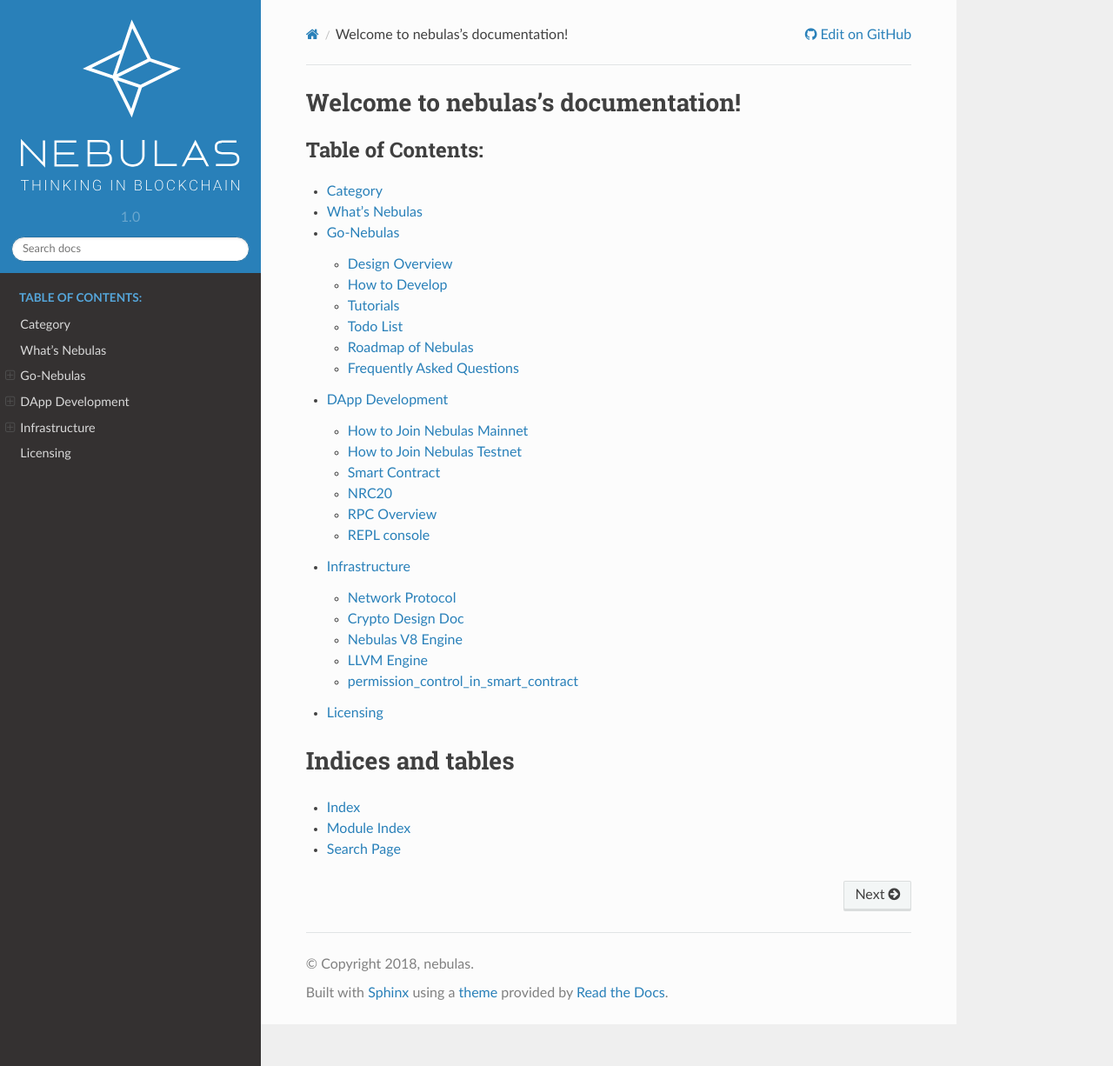
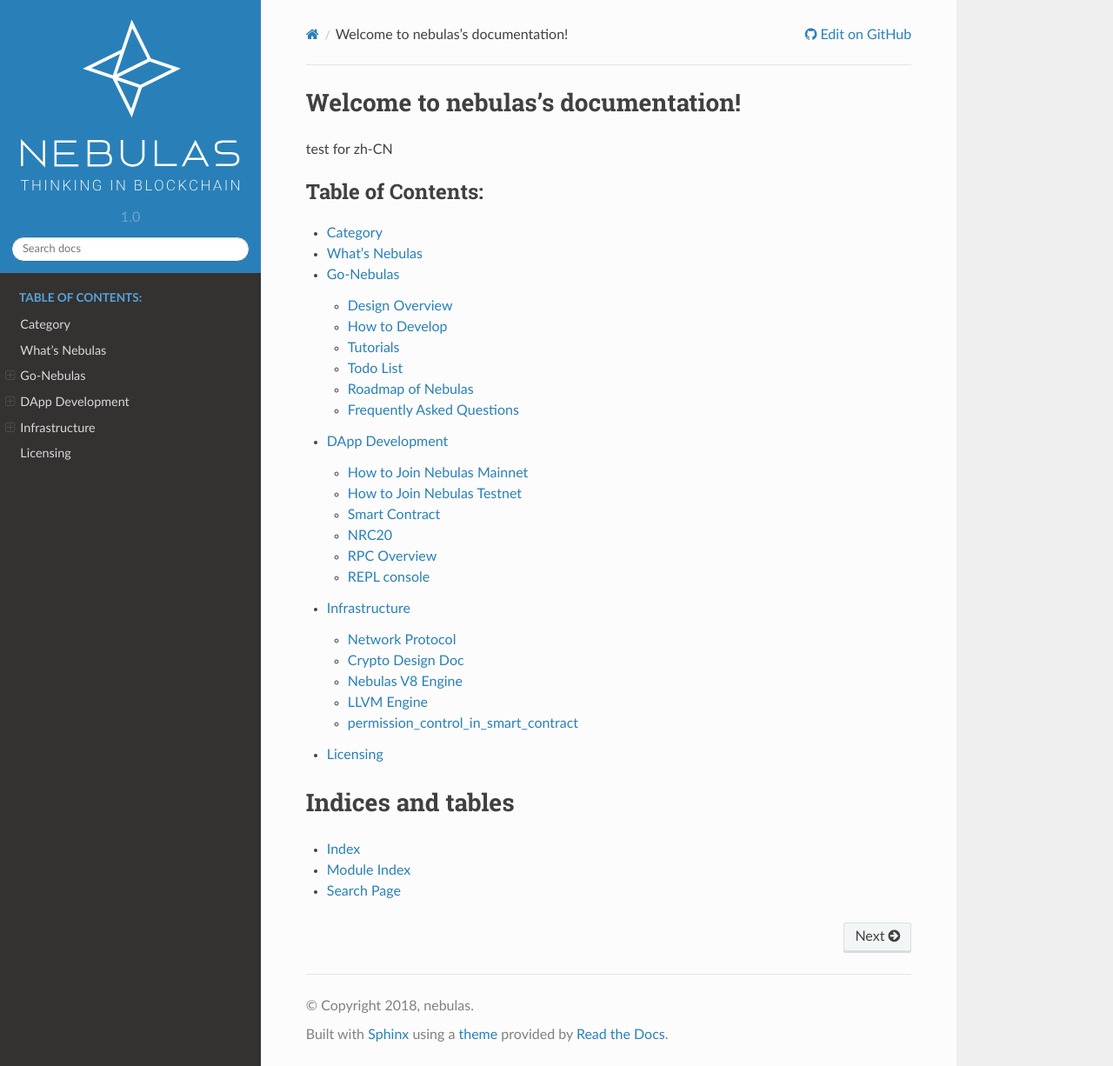
Before and after one commit to nebulasio/nebdocs, a Sphinx documentation site: the page built from docs/index.rst, in a window 1280 px wide and 1226 px high. Shown: the whole window at 87% size. Built offline with Sphinx 7.4.7 and the Read the Docs theme 2.0.0, drawn with Linux system fonts in a browser that asks for light colours.

Commit message:
test for zh-CN

```diff
--- a/docs/index.rst
+++ b/docs/index.rst
@@ -5,6 +5,8 @@
 
 Welcome to nebulas's documentation!
 ========================================
+
+test for zh-CN
 
 .. toctree::
     :maxdepth: 2
```
